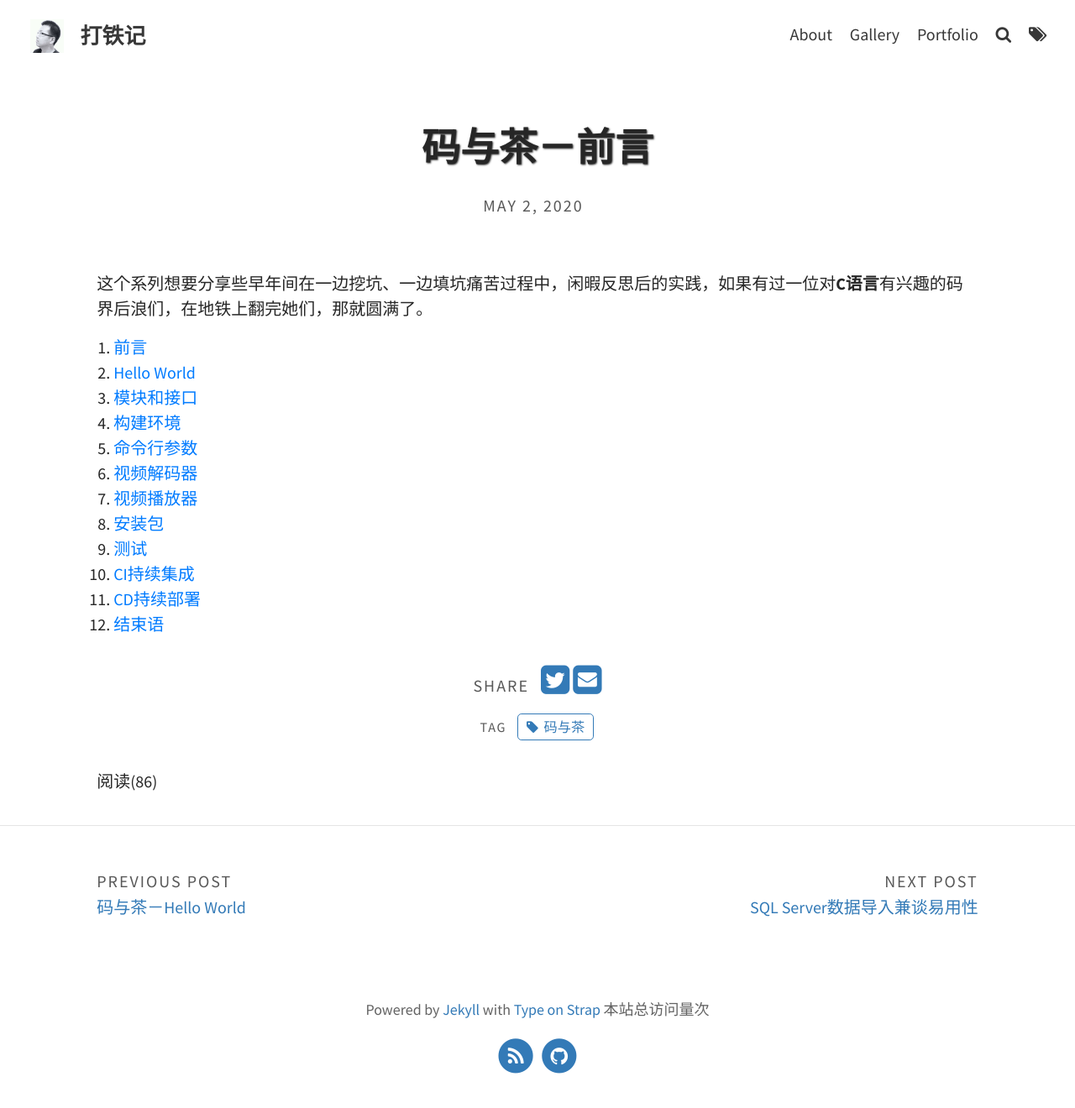
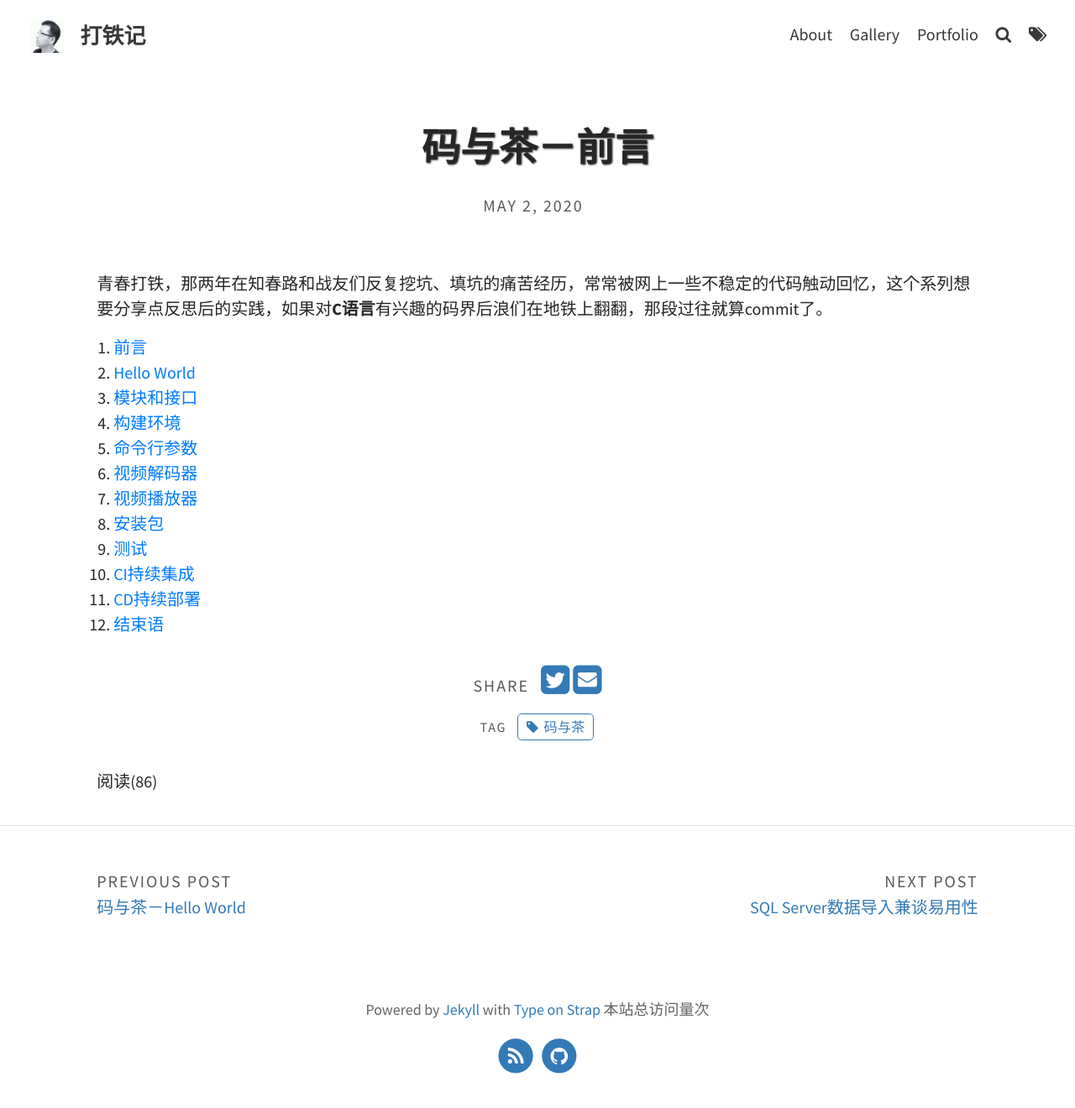
Before and after one commit to hubugui/hubugui.github.io, a Jekyll site: the page built from _posts/2020-05-02-码与茶-前言.md, in a window 1280 px wide. Shown: the whole page at 84% size. Built offline with Jekyll 4.4.1, drawn with Linux system fonts in a browser that asks for light colours; comment, search, counter and statistics services are not loaded.

Commit message:
review Hello

```diff
--- a/_posts/2020-05-02-码与茶-前言.md
+++ b/_posts/2020-05-02-码与茶-前言.md
@@ -14,7 +14,7 @@ excerpt_separator: <!--more-->
 * TOC
 {:toc}
 
-这个系列想要分享些早年间在一边挖坑、一边填坑痛苦过程中，闲暇反思后的实践，如果有过一位对**C语言**有兴趣的码界后浪们，在地铁上翻完她们，那就圆满了。
+青春打铁，那两年在知春路和战友们反复挖坑、填坑的痛苦经历，常常被网上一些不稳定的代码触动回忆，这个系列想要分享点反思后的实践，如果对**C语言**有兴趣的码界后浪们在地铁上翻翻，那段过往就算commit了。
 
 1. [前言](/2020/05/02/%E7%A0%81%E4%B8%8E%E8%8C%B6-%E5%89%8D%E8%A8%80.html)
 1. [Hello World](/2020/05/03/%E7%A0%81%E4%B8%8E%E8%8C%B6-Hello-World.html)
```
